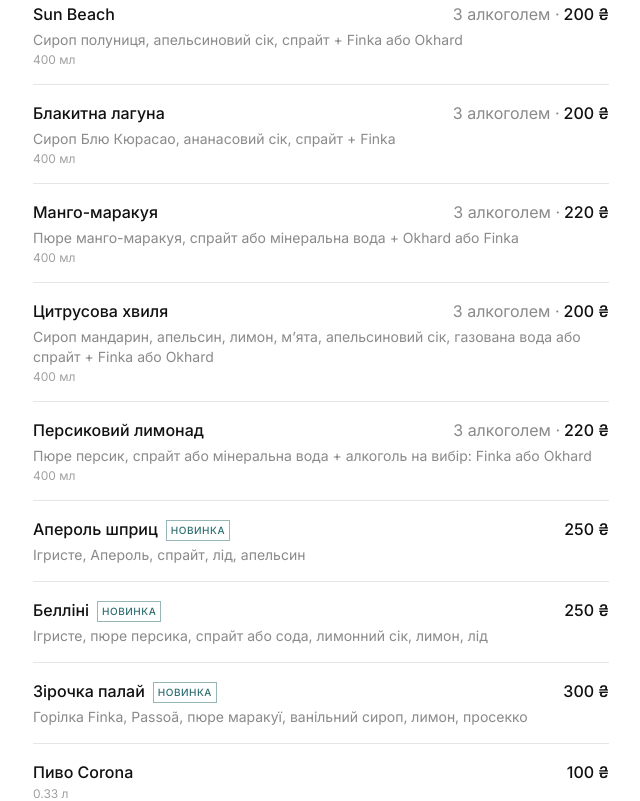
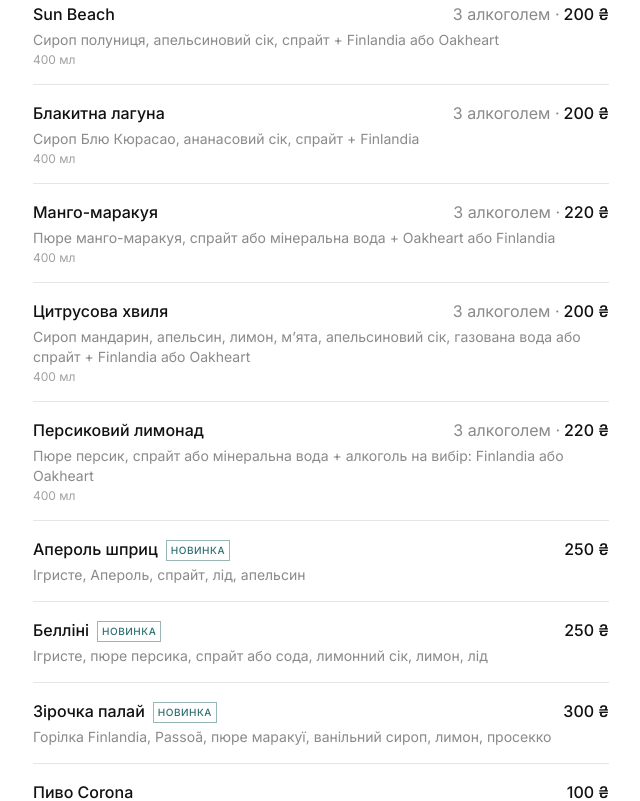
Before and after one commit to shaggspeare/khotianivka-menu, a Next.js app: page / in a window 1280 px wide. Shown: the part 1780-2581 px from the top of the page, without its empty margins (319-959 px from the left). Built offline with nearby package versions, Linux system fonts and the light colour scheme.

Commit message:
Update menu data and site components for Beach Santa Khotianivka. Changed default spirits from Finka/Okhard to Finlandia/Oakheart across the menu items. Added a new snack item "Chupa Chups" to the menu. Updated header and footer to reflect the full name of the bar.

```diff
--- a/menu-data.ts
+++ b/menu-data.ts
@@ -60,7 +60,7 @@ export const SECTIONS: Section[] = [
 
 export const MENU_NOTE = "Усі коктейлі — 400 мл, якщо не вказано інше. Стаканчики стандартні.";
 
-const SPIRIT_DEFAULT = "+ алкоголь на вибір: Finka або Okhard";
+const SPIRIT_DEFAULT = "+ алкоголь на вибір: Finlandia або Oakheart";
 
 export const MENU: MenuItem[] = [
   /* ─────────────  КОКТЕЙЛІ (без алко + алко)  ───────────── */
@@ -71,7 +71,7 @@ export const MENU: MenuItem[] = [
     volume: "400 мл",
     variants: [
       { section: "non-alco", price: 100, label: "Без алкоголю" },
-      { section: "alco", price: 200, label: "З алкоголем", extra: "+ Finka або Okhard" },
+      { section: "alco", price: 200, label: "З алкоголем", extra: "+ Finlandia або Oakheart" },
     ],
   },
   {
@@ -81,7 +81,7 @@ export const MENU: MenuItem[] = [
     volume: "400 мл",
     variants: [
       { section: "non-alco", price: 100, label: "Без алкоголю" },
-      { section: "alco", price: 200, label: "З алкоголем", extra: "+ Okhard" },
+      { section: "alco", price: 200, label: "З алкоголем", extra: "+ Oakheart" },
     ],
   },
   {
@@ -91,7 +91,7 @@ export const MENU: MenuItem[] = [
     volume: "400 мл",
     variants: [
       { section: "non-alco", price: 100, label: "Без алкоголю" },
-      { section: "alco", price: 200, label: "З алкоголем", extra: "+ Finka або Okhard" },
+      { section: "alco", price: 200, label: "З алкоголем", extra: "+ Finlandia або Oakheart" },
     ],
   },
   {
@@ -101,7 +101,7 @@ export const MENU: MenuItem[] = [
     volume: "400 мл",
     variants: [
       { section: "non-alco", price: 100, label: "Без алкоголю" },
-      { section: "alco", price: 200, label: "З алкоголем", extra: "+ Finka" },
+      { section: "alco", price: 200, label: "З алкоголем", extra: "+ Finlandia" },
     ],
   },
   {
@@ -111,7 +111,7 @@ export const MENU: MenuItem[] = [
     volume: "400 мл",
     variants: [
       { section: "non-alco", price: 120, label: "Без алкоголю" },
-      { section: "alco", price: 220, label: "З алкоголем", extra: "+ Okhard або Finka" },
+      { section: "alco", price: 220, label: "З алкоголем", extra: "+ Oakheart або Finlandia" },
     ],
   },
   {
@@ -122,7 +122,7 @@ export const MENU: MenuItem[] = [
     volume: "400 мл",
     variants: [
       { section: "non-alco", price: 100, label: "Без алкоголю" },
-      { section: "alco", price: 200, label: "З алкоголем", extra: "+ Finka або Okhard" },
+      { section: "alco", price: 200, label: "З алкоголем", extra: "+ Finlandia або Oakheart" },
     ],
   },
   {
@@ -131,7 +131,7 @@ export const MENU: MenuItem[] = [
     description: "Пюре персик, спрайт або мінеральна вода",
     volume: "400 мл",
     // ⚠️ ASSUMPTION: doc didn't name the spirit for the alco version.
-    // Used house default (Finka / Okhard). Confirm with client.
+    // Used house default (Finlandia / Oakheart). Confirm with client.
     variants: [
       { section: "non-alco", price: 120, label: "Без алкоголю" },
       { section: "alco", price: 220, label: "З алкоголем", extra: SPIRIT_DEFAULT },
@@ -178,7 +178,7 @@ export const MENU: MenuItem[] = [
   {
     id: "zirochka-palay",
     name: "Зірочка палай",
-    description: "Горілка Finka, Passoã, пюре маракуї, ванільний сироп, лимон, просекко",
+    description: "Горілка Finlandia, Passoã, пюре маракуї, ванільний сироп, лимон, просекко",
     tags: ["Новинка"],
     variants: [{ section: "alco", price: 300 }],
   },
@@ -236,6 +236,12 @@ export const MENU: MenuItem[] = [
     volume: "70 г",
     variants: [{ section: "snacks", price: 50 }],
   },
+  {
+    id: "chupa-chups",
+    name: "Chupa Chups",
+    volume: "1 шт",
+    variants: [{ section: "snacks", price: 10 }],
+  },
 ];
 
 /** Helper: all items that belong to a given section, with that section's variant resolved. */
--- a/src/components/MenuHero.tsx
+++ b/src/components/MenuHero.tsx
@@ -2,7 +2,9 @@ export function MenuHero() {
   return (
     <header className="px-5 pt-16 pb-10 sm:px-8 sm:pt-20">
       <div className="mx-auto max-w-xl">
-        <h1 className="text-4xl font-medium tracking-tight text-ink sm:text-5xl">Beach Santa</h1>
+        <h1 className="text-4xl font-medium tracking-tight text-ink sm:text-5xl">
+          Beach Santa Khotianivka
+        </h1>
         <p className="mt-3 text-base text-muted">Пляжний бар • Хотянівка</p>
       </div>
     </header>
--- a/src/components/SiteFooter.tsx
+++ b/src/components/SiteFooter.tsx
@@ -4,7 +4,7 @@ export function SiteFooter() {
   return (
     <footer className="border-t border-line px-5 py-10 sm:px-8">
       <div className="mx-auto max-w-xl text-sm text-muted">
-        <p className="text-base font-medium text-ink">Beach Santa</p>
+        <p className="text-base font-medium text-ink">Beach Santa Khotianivka</p>
         <p className="mt-1">Хотянівка, пляж</p>
 
         <dl className="mt-6 space-y-1">
--- a/src/data/menu.ts
+++ b/src/data/menu.ts
@@ -60,7 +60,7 @@ export const SECTIONS: Section[] = [
 
 export const MENU_NOTE = "Усі коктейлі — 400 мл, якщо не вказано інше. Стаканчики стандартні.";
 
-const SPIRIT_DEFAULT = "+ алкоголь на вибір: Finka або Okhard";
+const SPIRIT_DEFAULT = "+ алкоголь на вибір: Finlandia або Oakheart";
 
 export const MENU: MenuItem[] = [
   /* ─────────────  КОКТЕЙЛІ (без алко + алко)  ───────────── */
@@ -71,7 +71,7 @@ export const MENU: MenuItem[] = [
     volume: "400 мл",
     variants: [
       { section: "non-alco", price: 100, label: "Без алкоголю" },
-      { section: "alco", price: 200, label: "З алкоголем", extra: "+ Finka або Okhard" },
+      { section: "alco", price: 200, label: "З алкоголем", extra: "+ Finlandia або Oakheart" },
     ],
   },
   {
@@ -81,7 +81,7 @@ export const MENU: MenuItem[] = [
     volume: "400 мл",
     variants: [
       { section: "non-alco", price: 100, label: "Без алкоголю" },
-      { section: "alco", price: 200, label: "З алкоголем", extra: "+ Okhard" },
+      { section: "alco", price: 200, label: "З алкоголем", extra: "+ Oakheart" },
     ],
   },
   {
@@ -91,7 +91,7 @@ export const MENU: MenuItem[] = [
     volume: "400 мл",
     variants: [
       { section: "non-alco", price: 100, label: "Без алкоголю" },
-      { section: "alco", price: 200, label: "З алкоголем", extra: "+ Finka або Okhard" },
+      { section: "alco", price: 200, label: "З алкоголем", extra: "+ Finlandia або Oakheart" },
     ],
   },
   {
@@ -101,7 +101,7 @@ export const MENU: MenuItem[] = [
     volume: "400 мл",
     variants: [
       { section: "non-alco", price: 100, label: "Без алкоголю" },
-      { section: "alco", price: 200, label: "З алкоголем", extra: "+ Finka" },
+      { section: "alco", price: 200, label: "З алкоголем", extra: "+ Finlandia" },
     ],
   },
   {
@@ -111,7 +111,7 @@ export const MENU: MenuItem[] = [
     volume: "400 мл",
     variants: [
       { section: "non-alco", price: 120, label: "Без алкоголю" },
-      { section: "alco", price: 220, label: "З алкоголем", extra: "+ Okhard або Finka" },
+      { section: "alco", price: 220, label: "З алкоголем", extra: "+ Oakheart або Finlandia" },
     ],
   },
   {
@@ -122,7 +122,7 @@ export const MENU: MenuItem[] = [
     volume: "400 мл",
     variants: [
       { section: "non-alco", price: 100, label: "Без алкоголю" },
-      { section: "alco", price: 200, label: "З алкоголем", extra: "+ Finka або Okhard" },
+      { section: "alco", price: 200, label: "З алкоголем", extra: "+ Finlandia або Oakheart" },
     ],
   },
   {
@@ -131,7 +131,7 @@ export const MENU: MenuItem[] = [
     description: "Пюре персик, спрайт або мінеральна вода",
     volume: "400 мл",
     // ⚠️ ASSUMPTION: doc didn't name the spirit for the alco version.
-    // Used house default (Finka / Okhard). Confirm with client.
+    // Used house default (Finlandia / Oakheart). Confirm with client.
     variants: [
       { section: "non-alco", price: 120, label: "Без алкоголю" },
       { section: "alco", price: 220, label: "З алкоголем", extra: SPIRIT_DEFAULT },
@@ -178,7 +178,7 @@ export const MENU: MenuItem[] = [
   {
     id: "zirochka-palay",
     name: "Зірочка палай",
-    description: "Горілка Finka, Passoã, пюре маракуї, ванільний сироп, лимон, просекко",
+    description: "Горілка Finlandia, Passoã, пюре маракуї, ванільний сироп, лимон, просекко",
     tags: ["Новинка"],
     variants: [{ section: "alco", price: 300 }],
   },
@@ -236,6 +236,12 @@ export const MENU: MenuItem[] = [
     volume: "70 г",
     variants: [{ section: "snacks", price: 50 }],
   },
+  {
+    id: "chupa-chups",
+    name: "Chupa Chups",
+    volume: "1 шт",
+    variants: [{ section: "snacks", price: 10 }],
+  },
 ];
 
 /** Helper: all items that belong to a given section, with that section's variant resolved. */
```
Also changed, not shown: 2 other files (tests, documents, lock files or other folders).
